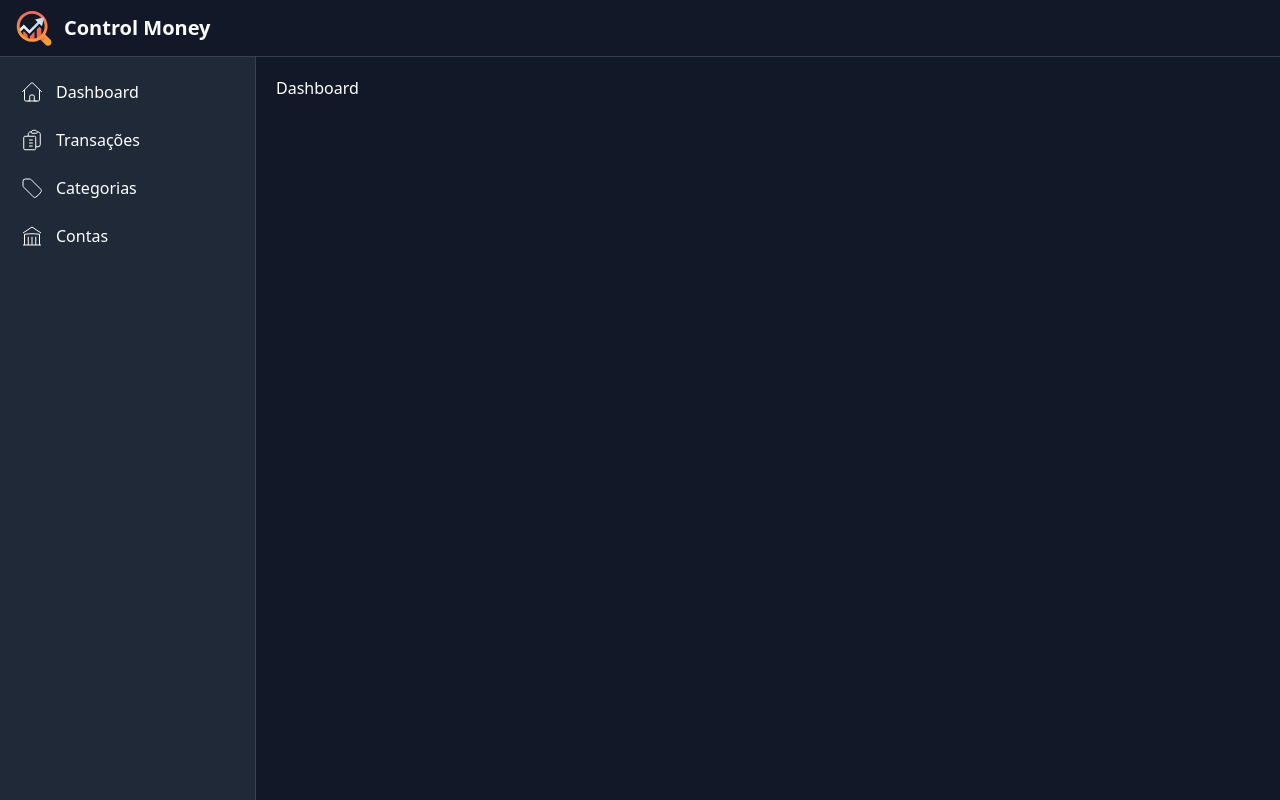
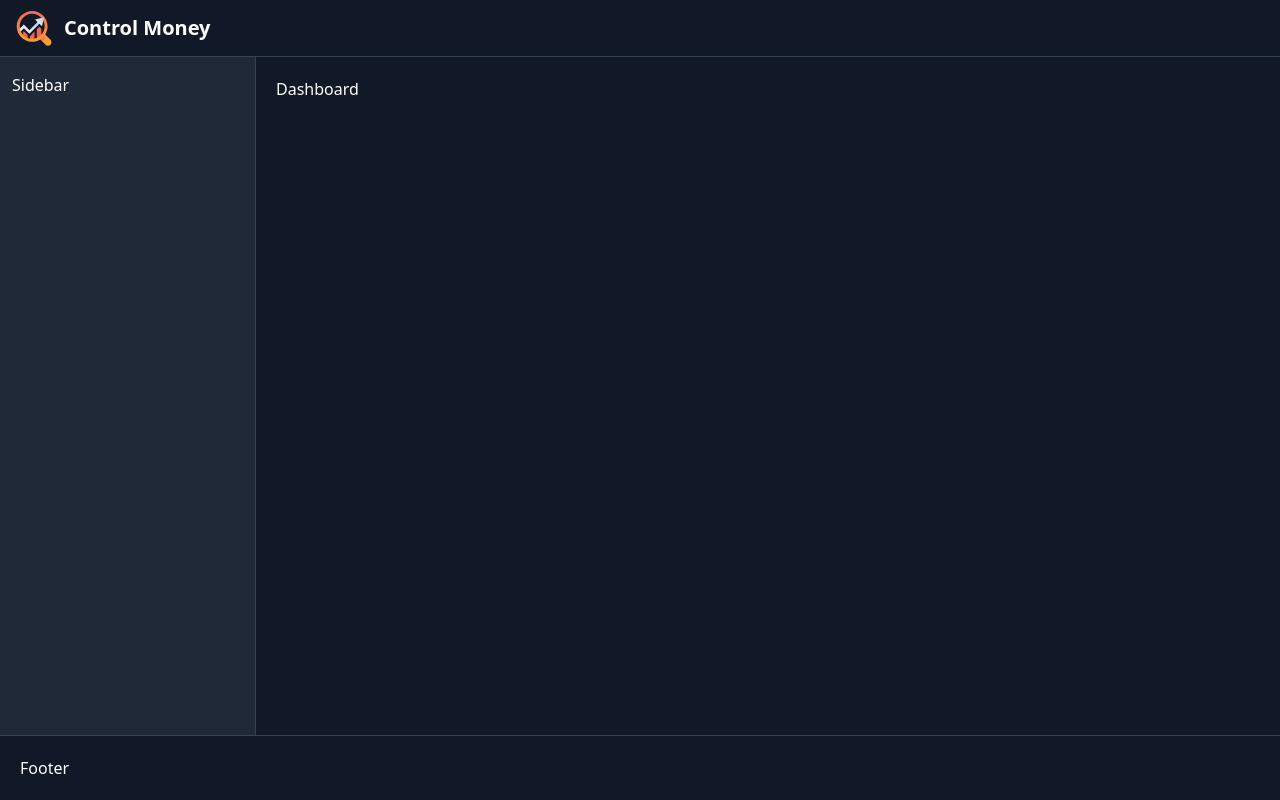
Before and after one commit to obrunosanches/control-invest-web, a Vue app: page / in a window 1280 px wide. Built offline with nearby package versions, Linux system fonts and the light colour scheme.

Commit message:
refactor: use grid template to create layout

```diff
--- a/src/App.vue
+++ b/src/App.vue
@@ -1,62 +1,25 @@
 <template>
-  <div class="h-screen bg-gray-800">
-    <Navbar sticky>
+  <div class="h-screen grid grid-cols-1 md:grid-cols-[16rem,auto] grid-rows-[auto,auto,1fr,auto] md:grid-rows-[auto,1fr,auto]">
+    <div class="md:col-span-2">
+      <Navbar class="border-b border-gray-700">
         <div class="flex">
           <img src="./assets/logo.svg" class="h-6 mr-3 sm:h-9" alt="Control Money Logo" />
           <span class="self-center text-xl font-semibold whitespace-nowrap dark:text-white">Control Money</span>
         </div>
       </Navbar>
+    </div>
 
-    <div class="flex h-full pt-14">
-      <Sidebar className="h-full fixed top-14 left-0 w-64 hidden md:block border-r border-gray-700" label="Sidebar">
-        <SidebarItemGroup className="space-y-2">
-          <SidebarItem href="/">
-            <template v-slot:before>
-              <svg aria-hidden="true" class="mr-3 flex-shrink-0 w-6 h-6 transition duration-75 group-hover:text-white"
-                stroke="currentColor" fill="none" viewBox="0 0 24 24" xmlns="http://www.w3.org/2000/svg">
-                <path strokeLinecap="round" strokeLinejoin="round"
-                  d="M2.25 12l8.954-8.955c.44-.439 1.152-.439 1.591 0L21.75 12M4.5 9.75v10.125c0 .621.504 1.125 1.125 1.125H9.75v-4.875c0-.621.504-1.125 1.125-1.125h2.25c.621 0 1.125.504 1.125 1.125V21h4.125c.621 0 1.125-.504 1.125-1.125V9.75M8.25 21h8.25" />
-              </svg>
-            </template>
-            Dashboard
-          </SidebarItem>
-          <SidebarItem href="/transactions">
-            <template v-slot:before>
-              <svg aria-hidden="true" class="mr-3 flex-shrink-0 w-6 h-6 transition duration-75 group-hover:text-white"
-                stroke="currentColor" fill="none" viewBox="0 0 24 24" xmlns="http://www.w3.org/2000/svg">
-                <path strokeLinecap="round" strokeLinejoin="round"
-                  d="M9 12h3.75M9 15h3.75M9 18h3.75m3 .75H18a2.25 2.25 0 002.25-2.25V6.108c0-1.135-.845-2.098-1.976-2.192a48.424 48.424 0 00-1.123-.08m-5.801 0c-.065.21-.1.433-.1.664 0 .414.336.75.75.75h4.5a.75.75 0 00.75-.75 2.25 2.25 0 00-.1-.664m-5.8 0A2.251 2.251 0 0113.5 2.25H15c1.012 0 1.867.668 2.15 1.586m-5.8 0c-.376.023-.75.05-1.124.08C9.095 4.01 8.25 4.973 8.25 6.108V8.25m0 0H4.875c-.621 0-1.125.504-1.125 1.125v11.25c0 .621.504 1.125 1.125 1.125h9.75c.621 0 1.125-.504 1.125-1.125V9.375c0-.621-.504-1.125-1.125-1.125H8.25zM6.75 12h.008v.008H6.75V12zm0 3h.008v.008H6.75V15zm0 3h.008v.008H6.75V18z" />
-              </svg>
-            </template>
-            Transações
-          </SidebarItem>
-          <SidebarItem href="/categories">
-            <template v-slot:before>
-              <svg aria-hidden="true" class="mr-3 flex-shrink-0 w-6 h-6 transition duration-75 group-hover:text-white"
-                stroke="currentColor" fill="none" viewBox="0 0 24 24" xmlns="http://www.w3.org/2000/svg">
-                <path strokeLinecap="round" strokeLinejoin="round"
-                  d="M9.568 3H5.25A2.25 2.25 0 003 5.25v4.318c0 .597.237 1.17.659 1.591l9.581 9.581c.699.699 1.78.872 2.607.33a18.095 18.095 0 005.223-5.223c.542-.827.369-1.908-.33-2.607L11.16 3.66A2.25 2.25 0 009.568 3z" />
-                <path strokeLinecap="round" strokeLinejoin="round" d="M6 6h.008v.008H6V6z" />
-              </svg>
-            </template>
-            <router-link to="/categories">Categorias</router-link>
-          </SidebarItem>
-          <SidebarItem href="/accounts">
-            <template v-slot:before>
-              <svg aria-hidden="true" class="mr-3 flex-shrink-0 w-6 h-6 transition duration-75 group-hover:text-white"
-                stroke="currentColor" fill="none" viewBox="0 0 24 24" xmlns="http://www.w3.org/2000/svg">
-                <path strokeLinecap="round" strokeLinejoin="round"
-                  d="M12 21v-8.25M15.75 21v-8.25M8.25 21v-8.25M3 9l9-6 9 6m-1.5 12V10.332A48.36 48.36 0 0012 9.75c-2.551 0-5.056.2-7.5.582V21M3 21h18M12 6.75h.008v.008H12V6.75z" />
-              </svg>
-            </template>
-            Contas
-          </SidebarItem>
-        </SidebarItemGroup>
+    <Sidebar className="bg-gray-800 border-r-0 md:border-r border-b md:border-b-0 border-gray-700" label="Sidebar">
+      <span class="text-white">Sidebar</span>
     </Sidebar>
-
-      <main class="w-full ml-0 md:ml-64 p-5 text-white bg-gray-900">
+    <main class="w-full p-5 text-white bg-gray-900">
       <router-view></router-view>
     </main>
+
+    <div class="md:col-span-2">
+      <div class="border-t border-gray-700 p-5">
+        <span class="text-white">Footer</span>
+      </div>
     </div>
   </div>
 </template>
@@ -64,6 +27,4 @@
 <script setup lang="ts">
 import Navbar from './components/TheNavbar.vue';
 import Sidebar from './components/Sidebar/TheSidebar.vue';
-import SidebarItemGroup from './components/Sidebar/TheSidebar.ItemGroup.vue';
-import SidebarItem from './components/Sidebar/TheSidebar.Item.vue';
 </script>
```
Lines whose indentation alone changed are shown as unchanged.
